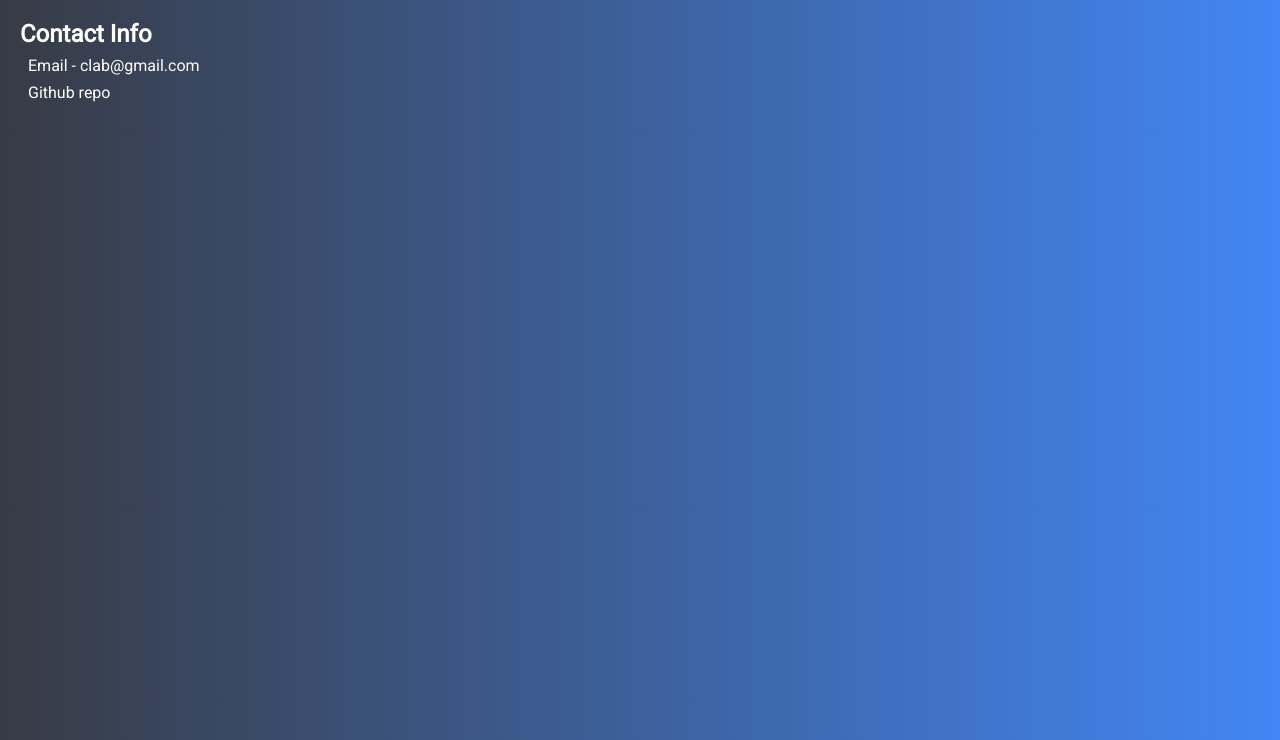
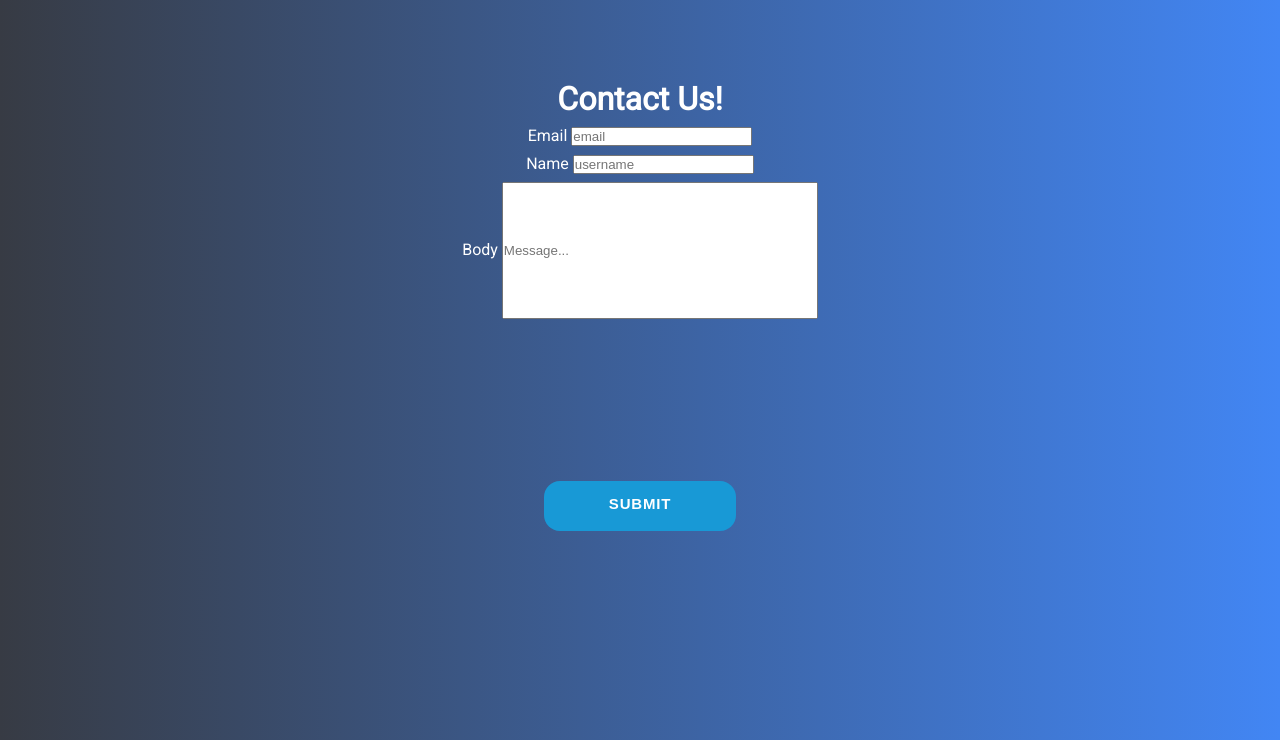
Before and after one commit to NathanGranade/Capstone, a Flask app: page /contact in a window 1280 px wide. Shown: the part 60-800 px from the top of the page. Run offline with Flask 2, Linux system fonts and the light colour scheme; some libraries are stand-ins or nearby versions.

Commit message:
Styled dropzone, about, contact and sign up message
Added styling to about, contact and added successful user registration response

```diff
--- /dev/null
+++ b/Tabs/Tab.txt
@@ -0,0 +1 @@
+E5, D#5, E5, D#5, E5, B4, D5, C5, A4, C4, F4, A4, B4, B5, E4, G#4, B4, C5
--- a/flask/demo/app.py
+++ b/flask/demo/app.py
@@ -54,9 +54,9 @@ def upload():
 def display():
         if "var" in session:
             var = session["var"]
-            return f"{var}"
+            return render_template('display.html', var = var)
         else:
-            return "no data in session"
+            return render_template('display.html', var ='no data in session')
 
 
 
@@ -64,7 +64,7 @@ def display():
 @app.route('/login', methods = ['POST', 'GET'])
 def login():
     if request.method == 'GET':
-        return "Login via the login Form"
+        return render_template('login.html')
 
     if request.method == 'POST':
         email = request.form['email']
@@ -75,7 +75,11 @@ def login():
         cursor.execute(''' INSERT INTO Users (Email,Username,Password,idUser) VALUES(%s,%s,%s,%s)''',(email,username,password,idUser))
         mysql.connection.commit()
         cursor.close()
-        return f"Registered!"
+    if email and username and password:
+        return render_template('login.html', d = "USER REGISTERED")
+    else:
+        return render_template('login.html', d = "Please fill out all forums.")
+
 
 if __name__ == '__main__':
     app.run(debug = True, port = 8000)
--- a/flask/demo/templates/app.html
+++ b/flask/demo/templates/app.html
@@ -24,12 +24,10 @@
             </ul>
         </div>
     </navigation>
-    <div class="title-body">
-        <p class="title-text">drag or drop file here</p>
         {{ dropzone.create(action='upload') }}
         {{ dropzone.load_js() }}
         {{ dropzone.config() }}
-    </div>
+        {{ dropzone.style('background-color: grey') }}
     <div class="controls">
         <form action="/display" type="submit">
     <button class="button-19">Upload WAV</button>
--- a/flask/demo/templates/contact.html
+++ b/flask/demo/templates/contact.html
@@ -11,6 +11,18 @@
     <link href="https://fonts.googleapis.com/css2?family=Outfit:wght@600&family=Roboto&display=swap" rel="stylesheet">
     <link href="https://fonts.googleapis.com/css2?family=Oswald:wght@500&family=Roboto&display=swap" rel="stylesheet">
 </head>
+<style>
+    .message{
+        height: 10em;
+        width: 50%;
+    }
+    #b1 {
+        position: relative;
+        width: 30%;
+        height: 10%;
+    }
+
+</style>
 <body>
     <navigation>
         <div class="navbar" >
@@ -23,14 +35,14 @@
             </ul>
         </div>
     </navigation>
-    <style>
-    </style>
-    <div style=padding:20px;">
-        <h2>Contact Info</h2>
-        <p>Email - clab@gmail.com</p>
 
-        <p>Github <a href = https://github.com/NathanGranade/Capstone target="_blank"> repo </a></p>
+    <div class="title-body">
+        <h1>Contact Us!</h1>
+        <p>Email <input id="email" type = "text" name = "email" placeholder="email"/></p>
+        <p>Name <input id="username" type = "text" name = "username" placeholder="username"/></p>
+        <p>Body <input class="message" type = "text" name = "password" placeholder="Message..."/></p>
+      <div class="controls" id="b1"><input class="button-19" id="submit" type = "submit"/></div>
+      </div>
 
-      </div>
 </body>
 </html>
--- a/flask/demo/templates/display.html
+++ b/flask/demo/templates/display.html
@@ -25,7 +25,7 @@
         </div>
     </navigation>
     <div class="title-body">
-        <p>{{d}}</p>
+        <p>{{var}}</p>
     </div>
     </navigation>
     </div>
--- a/flask/demo/templates/login.html
+++ b/flask/demo/templates/login.html
@@ -24,6 +24,7 @@
         </div>
     </navigation>
     <div class="title-body">
+
      <h1 class="title">sign up for clab</h1>
     </div>
 
@@ -35,6 +36,7 @@
             <p>Username <input id="username" type = "text" name = "username" placeholder="username"/></p>
             <p>Password <input id="password" type = "password" name = "password" placeholder="password"/></p>
         <p><input class="button-19" id="submit" type = "submit" value = "Register" /></p>
+        <p>{{d}}</p>
 
     </div>
     <div class="controls">
--- a/flask/demo/views.py
+++ b/flask/demo/views.py
@@ -17,9 +17,11 @@ def register():
 @views.route("/tuner")
 def tuner():
     return render_template("tuner.html")
+
 @views.route("/about")
 def about():
     return render_template("about.html")
+
 @views.route("/contact")
 def contact():
     return render_template("contact.html")
```
Also changed, not shown: flask/demo/static/css/app.css (+4 -3 lines), flask/demo/templates/about.html (+10 -18 lines).
